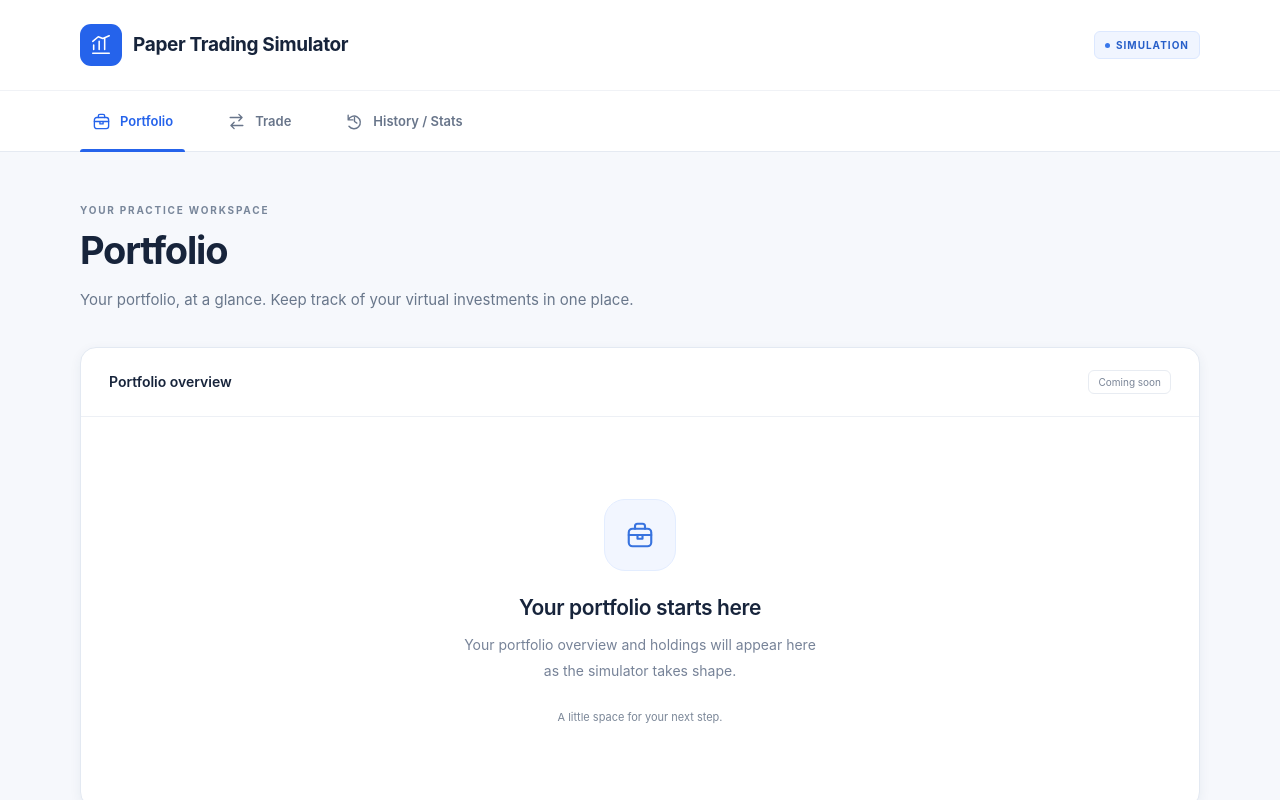
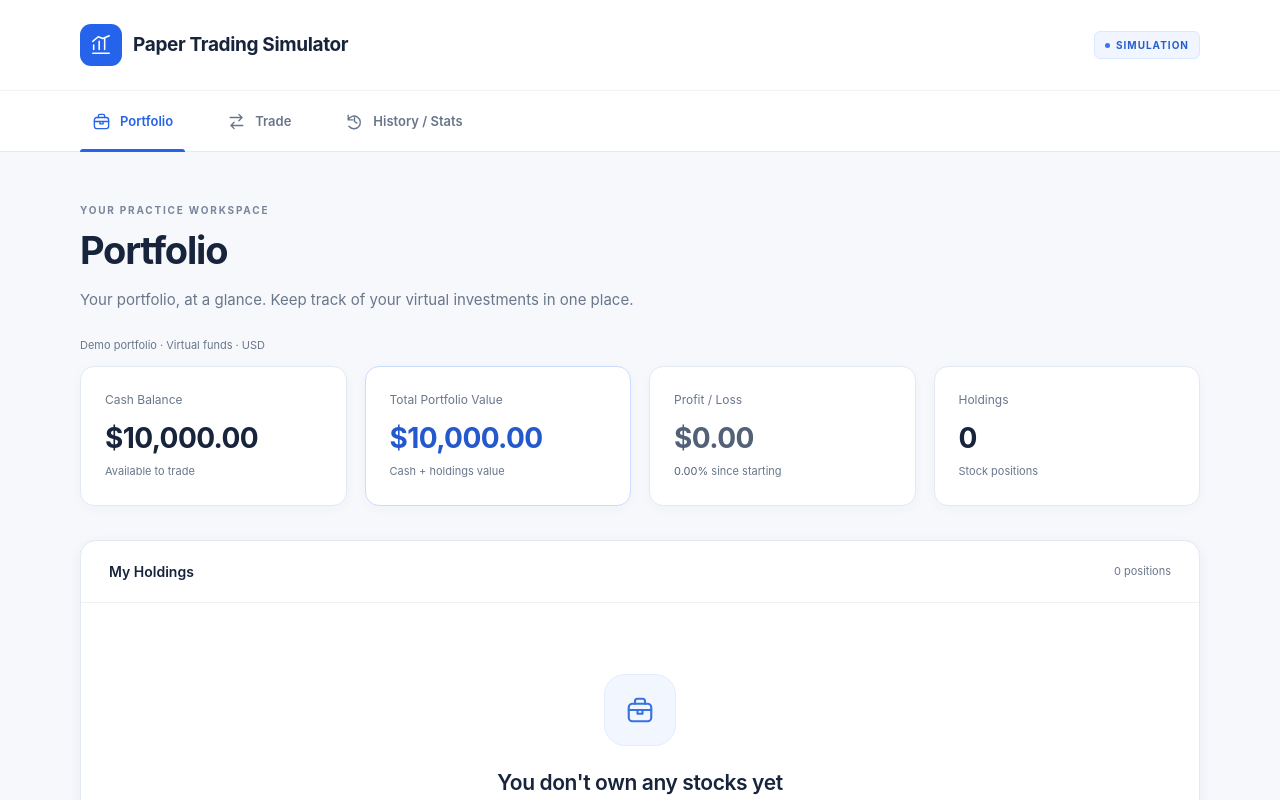
Before and after one commit to artbaltica-lang/paper-trading-simulator, a React (Vite) app: page / in a window 1280 px wide. Shown: the top 800 px of the page. Built offline with nearby package versions, Linux system fonts and the light colour scheme.

Commit message:
Add Portfolio screen and components

```diff
--- a/src/App.jsx
+++ b/src/App.jsx
@@ -1,5 +1,6 @@
 import { useState } from 'react'
 import './App.css'
+import Portfolio from './components/Portfolio'
 
 const screens = [
   {
@@ -77,6 +78,9 @@ function App() {
           <h1>{screen.title}</h1>
           <p className="page-description">{screen.description}</p>
         </div>
+        {activeScreen === 'portfolio' ? (
+          <Portfolio onStartTrading={() => setActiveScreen('trade')} />
+        ) : (
         <section className="workspace-card" aria-labelledby="workspace-title" key={screen.id}>
           <div className="card-heading">
             <h2 id="workspace-title">{screen.label}</h2>
@@ -89,6 +93,7 @@ function App() {
             <span className="empty-state-note">A little space for your next step.</span>
           </div>
         </section>
+        )}
         <footer className="workspace-footer">
           <span className="footer-dot" />
           <p>Practice with confidence. This is a simulation environment.</p>
--- /dev/null
+++ b/src/components/Portfolio.css
@@ -0,0 +1,27 @@
+.portfolio-demo-note { margin-top: 24px; color: #69778b; font-size: 11px; line-height: 1.6; }
+.portfolio-metrics { display: grid; grid-template-columns: repeat(2, minmax(0, 1fr)); gap: 12px; margin: 12px 0 0; }
+.portfolio-metric { min-width: 0; padding: 20px 16px; border: 1px solid #e3e9f2; border-radius: 14px; background: white; box-shadow: 0 3px 12px #223c6008; }
+.portfolio-metric-total { border-color: #cadcff; }
+.portfolio-metric dt { color: #69778b; font-size: 12px; line-height: 1.5; }
+.portfolio-metric dd { margin: 12px 0 8px; font-size: clamp(20px, 3vw, 28px); font-weight: 700; letter-spacing: -.6px; overflow-wrap: anywhere; }
+.portfolio-metric-total dd { color: #2459ce; }
+.portfolio-metric p { color: #69778b; font-size: 11px; line-height: 1.6; }
+.portfolio-metric p span { color: #69778b; }
+.portfolio-position-count { color: #69778b; font-size: 11px; }
+.portfolio-screen .is-profit { color: #15803d; }
+.portfolio-screen .is-loss { color: #b91c1c; }
+.portfolio-screen .is-neutral { color: #536176; }
+.portfolio-trade-button { display: inline-flex; align-items: center; gap: 14px; margin-top: 24px; padding: 12px 20px; border: 0; border-radius: 8px; background: #2563eb; color: white; font-weight: 600; font-size: 13px; }
+.portfolio-trade-button:hover { background: #1d4ed8; }
+.portfolio-table-scroll { overflow-x: auto; }
+.portfolio-table-scroll:focus-visible { outline: 3px solid #2563eb; outline-offset: -3px; }
+.portfolio-table { width: 100%; border-collapse: collapse; text-align: left; font-size: 13px; white-space: nowrap; }
+.portfolio-table th, .portfolio-table td { padding: 18px 20px; border-bottom: 1px solid #edf0f5; }
+.portfolio-table thead th { background: #f8faff; color: #69778b; font-size: 11px; font-weight: 600; }
+.portfolio-table tr:last-child > * { border-bottom: 0; }
+.portfolio-table th:nth-child(n+3), .portfolio-table td:nth-child(n+3) { text-align: right; }
+.portfolio-table small { display: block; margin-top: 4px; }
+@media (min-width: 900px) {
+  .portfolio-metrics { grid-template-columns: repeat(4, minmax(0, 1fr)); gap: 18px; }
+  .portfolio-metric { padding: 24px; }
+}
--- /dev/null
+++ b/src/components/Portfolio.jsx
@@ -0,0 +1,86 @@
+import { demoPortfolio } from '../data/demoPortfolio'
+import './Portfolio.css'
+
+const currency = new Intl.NumberFormat('en-US', { style: 'currency', currency: 'USD' })
+const quantityFormat = new Intl.NumberFormat('en-US', { maximumFractionDigits: 8 })
+const signedCurrency = (value) => `${value > 0 ? '+' : ''}${currency.format(value)}`
+const percent = (value) => `${value > 0 ? '+' : ''}${value.toFixed(2)}%`
+const performanceClass = (value) => value > 0 ? 'is-profit' : value < 0 ? 'is-loss' : 'is-neutral'
+
+export default function Portfolio({ onStartTrading, portfolio = demoPortfolio }) {
+  const { initialBalance, cashBalance, holdings } = portfolio
+  const totalValue = cashBalance + holdings.reduce((total, holding) => total + holding.quantity * holding.currentPrice, 0)
+  const profitLoss = totalValue - initialBalance
+  const profitLossPercent = initialBalance > 0 ? profitLoss / initialBalance * 100 : 0
+
+  return (
+    <div className="portfolio-screen">
+      <p className="portfolio-demo-note">Demo portfolio · Virtual funds · USD</p>
+      <dl className="portfolio-metrics" aria-label="Portfolio overview">
+        <div className="portfolio-metric">
+          <dt>Cash Balance</dt>
+          <dd>{currency.format(cashBalance)}</dd>
+          <p>Available to trade</p>
+        </div>
+        <div className="portfolio-metric portfolio-metric-total">
+          <dt>Total Portfolio Value</dt>
+          <dd>{currency.format(totalValue)}</dd>
+          <p>Cash + holdings value</p>
+        </div>
+        <div className="portfolio-metric">
+          <dt>Profit / Loss</dt>
+          <dd className={performanceClass(profitLoss)}>{signedCurrency(profitLoss)}</dd>
+          <p className={performanceClass(profitLoss)}>{percent(profitLossPercent)} <span>since starting</span></p>
+        </div>
+        <div className="portfolio-metric">
+          <dt>Holdings</dt>
+          <dd>{holdings.length}</dd>
+          <p>Stock positions</p>
+        </div>
+      </dl>
+
+      <section className="workspace-card" aria-labelledby="holdings-title">
+        <div className="card-heading">
+          <h2 id="holdings-title">My Holdings</h2>
+          <span className="portfolio-position-count">{holdings.length} {holdings.length === 1 ? 'position' : 'positions'}</span>
+        </div>
+        {holdings.length === 0 ? (
+          <div className="empty-state">
+            <span className="empty-icon" aria-hidden="true">
+              <svg width="30" height="30" viewBox="0 0 24 24" fill="none" stroke="currentColor" strokeWidth="1.7" strokeLinecap="round" strokeLinejoin="round">
+                <rect x="3" y="7" width="18" height="14" rx="3" />
+                <path d="M8 7V5a2 2 0 0 1 2-2h4a2 2 0 0 1 2 2v2M3 12h18M10 12v3h4v-3" />
+              </svg>
+            </span>
+            <h3>You don't own any stocks yet</h3>
+            <p>Your virtual starting balance is {currency.format(initialBalance)}. Explore the trading workspace to get started.</p>
+            <button type="button" className="portfolio-trade-button" onClick={onStartTrading}>Start Trading <span aria-hidden="true">→</span></button>
+          </div>
+        ) : (
+          <div className="portfolio-table-scroll" role="region" aria-label="Stock holdings" tabIndex={0}>
+            <table className="portfolio-table">
+              <thead><tr><th scope="col">Symbol</th><th scope="col">Name</th><th scope="col">Quantity</th><th scope="col">Current Price</th><th scope="col">Position Value</th><th scope="col">P/L</th></tr></thead>
+              <tbody>
+                {holdings.map((holding) => {
+                  const value = holding.quantity * holding.currentPrice
+                  const cost = holding.quantity * holding.averageCost
+                  const change = value - cost
+                  return (
+                    <tr key={holding.symbol}>
+                      <th scope="row">{holding.symbol}</th>
+                      <td>{holding.name}</td>
+                      <td>{quantityFormat.format(holding.quantity)}</td>
+                      <td>{currency.format(holding.currentPrice)}</td>
+                      <td>{currency.format(value)}</td>
+                      <td className={performanceClass(change)}>{signedCurrency(change)}<small>{percent(cost > 0 ? change / cost * 100 : 0)}</small></td>
+                    </tr>
+                  )
+                })}
+              </tbody>
+            </table>
+          </div>
+        )}
+      </section>
+    </div>
+  )
+}
--- /dev/null
+++ b/src/data/demoPortfolio.js
@@ -0,0 +1,7 @@
+// Frontend-only fixture. Replace with a backend portfolio response when available.
+// Holdings shape: { symbol, name, quantity, currentPrice, averageCost }.
+export const demoPortfolio = {
+  initialBalance: 10_000,
+  cashBalance: 10_000,
+  holdings: [],
+}
```
